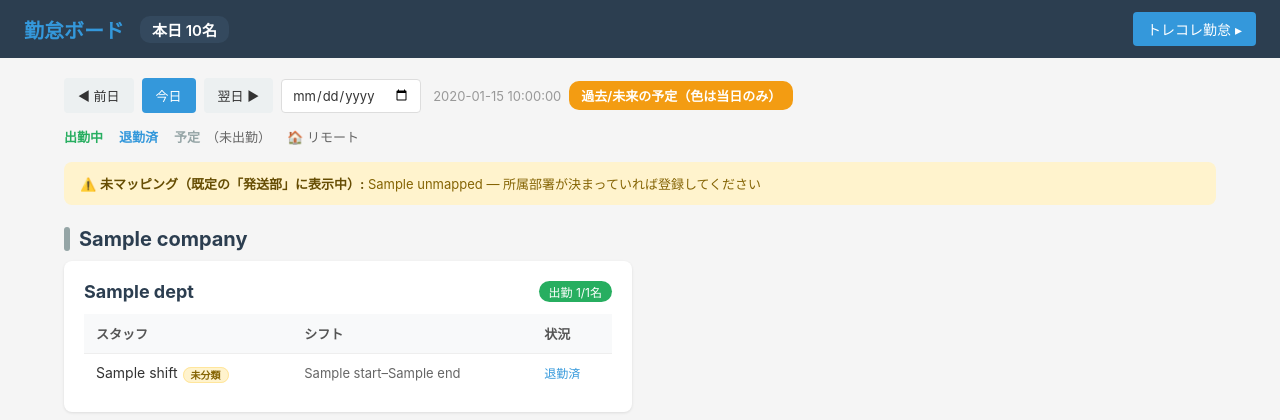
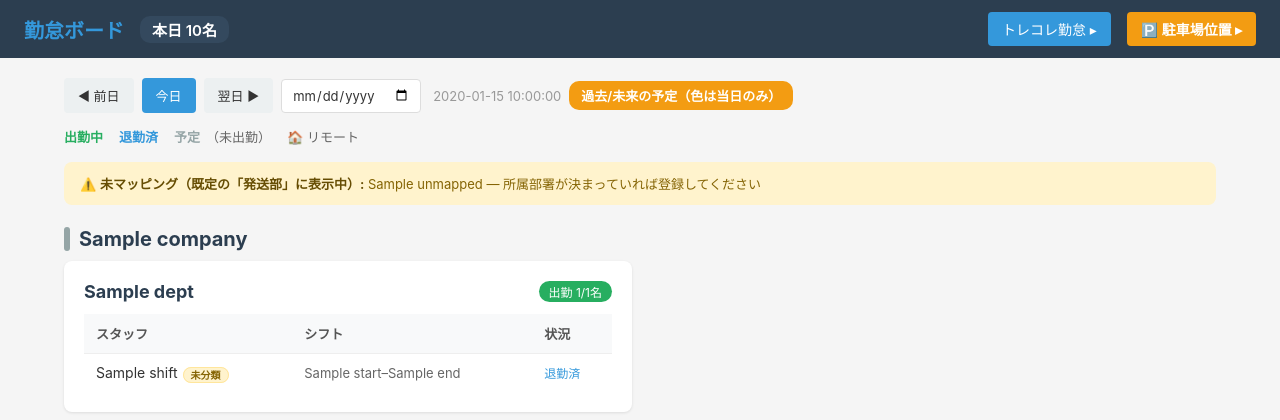
Before and after one commit to stampingdakoku-bot/kot-alert-lineworks, a Flask app: template templates/board.html in a window 1280 px wide. Shown: the top 420 px of the page. Run offline with Flask 3, Linux system fonts and the light colour scheme; the template is opened without the code that fills it: most values are stand-ins (such as "Sample title", 1, 10 or a date in 2020).

Commit message:
board: トップバーに駐車場位置(Googleスプレッドシート)リンクを追加
Co-Authored-By: Claude Opus 4.8 <noreply@anthropic.com>

```diff
--- a/templates/board.html
+++ b/templates/board.html
@@ -29,6 +29,12 @@
       padding: 7px 14px; border-radius: 4px; white-space: nowrap;
     }
     nav .trecole-link:hover { opacity: .85; }
+    nav .park-link {
+      font-size: clamp(11px, 1.6vw, 14px); font-weight: 700;
+      color: #fff; text-decoration: none; background: #f39c12;
+      padding: 7px 14px; border-radius: 4px; white-space: nowrap;
+    }
+    nav .park-link:hover { opacity: .85; }
 
     .container { max-width: 1200px; margin: 20px auto; padding: 0 24px; }
 
@@ -123,6 +129,7 @@
     <span class="brand">勤怠ボード</span>
     <span class="count">本日 {{ total }}名</span>
     <a class="trecole-link" href="/">トレコレ勤怠 ▸</a>
+    <a class="park-link" href="https://docs.google.com/spreadsheets/d/10L9zCxOSFLLT-ASPkyJQzEnaeVb-ePACDPL47WiESIk/edit?usp=sharing" target="_blank" rel="noopener">🅿️ 駐車場位置 ▸</a>
   </nav>
 
   <div class="container">
```
